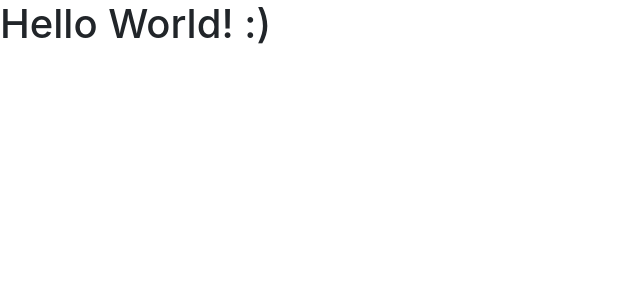
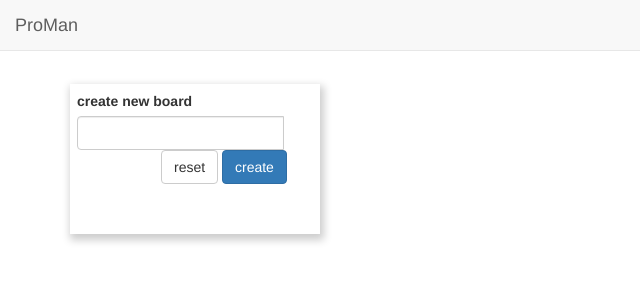
Before and after one commit to lombocska/proman, a Flask app: page / in a window 1280 px wide. Shown: the top 300 px of the page, without its empty margins (0-640 px from the left). Run offline with Flask 2, Linux system fonts and the light colour scheme; some libraries are stand-ins or nearby versions.

Commit message:
basic looking

```diff
--- a/static/css/style.css
+++ b/static/css/style.css
@@ -0,0 +1,36 @@
+.board, .formbox{
+    /* Add shadows to create the "card" effect */
+    box-shadow: 2px 4px 8px 2px rgba(0,0,0,0.2);
+    transition: 0.1s;
+    margin: 2em;
+    padding: 0.5em;
+    float:left;
+    width:250px;
+    height:150px;
+    position:relative;
+    word-wrap: break-word;
+}
+
+.formbox {
+    margin-left: 70px;
+    position: absolute;
+}
+
+#submit {
+    position: relative;;
+    top:0px;
+    left:0px;
+}
+
+#reset {
+    position: relative;;
+    /*top:55px;
+    left:90px;*/
+}
+
+
+.board:hover, .formbox:hover {
+    box-shadow: 4px 8px 16px 4px rgba(0,0,0,0.2);
+}
+
+.board-list {margin-top: 4em;}
--- a/templates/index.html
+++ b/templates/index.html
@@ -4,7 +4,7 @@
         <meta charset="utf-8">
         <title>Proman with Benedek</title>
         <!-- style -->
-        <link rel="stylesheet" href="https://bootswatch.com/cyborg/bootstrap.min.css" charset="utf-8">
+        <link rel="stylesheet" href="https://bootswatch.com/spacelab/bootstrap.min.css" charset="utf-8">
         <link rel="stylesheet" href="static/css/style.css" charset="utf-8">
         <!-- favicon -->
         <link rel="icon" href="static/img/favicon.ico" type="image/x-icon"/>
@@ -12,7 +12,43 @@
     <body>
 
 
-    <h1>Hello World! :)</h1>
+    <!-- NAVBAR -->
+    <nav class="navbar navbar-default navbar-fixed-top">
+        <div class="container-fluid">
+            <div class="navbar-header">
+                <a class="navbar-brand" href="#">ProMan</a>
+            </div>
+
+        </div>
+    </nav>
+
+    <!-- BODY  -->
+    <div class="board-list">
+
+        <!-- "create new board" box -->
+        <div class="formbox">
+            <form >
+                <fieldset>
+                    <div class="form-group" >
+                        <label class="control-label">create new board</label>
+                        <div class="input-group">
+                            <input type="text" maxlength="100" class="form-control" id="input-board">
+                            <div class="form-group">
+                                <div class="col-lg-10 col-lg-offset-4">
+                                    <button type="reset" id="reset" class="btn btn-default">reset</button>
+                                    <button type="submit" id="submit"class="btn btn-primary" id="add-board">create</button>
+                                </div>
+                            </div>
+                        </div>
+                    </div>
+                </fieldset>
+            </form>
+        </div>
+
+        <!-- boards (generated by javascript)-->
+        <div id="board-container"></div>
+
+    </div>
 
 
 
```
